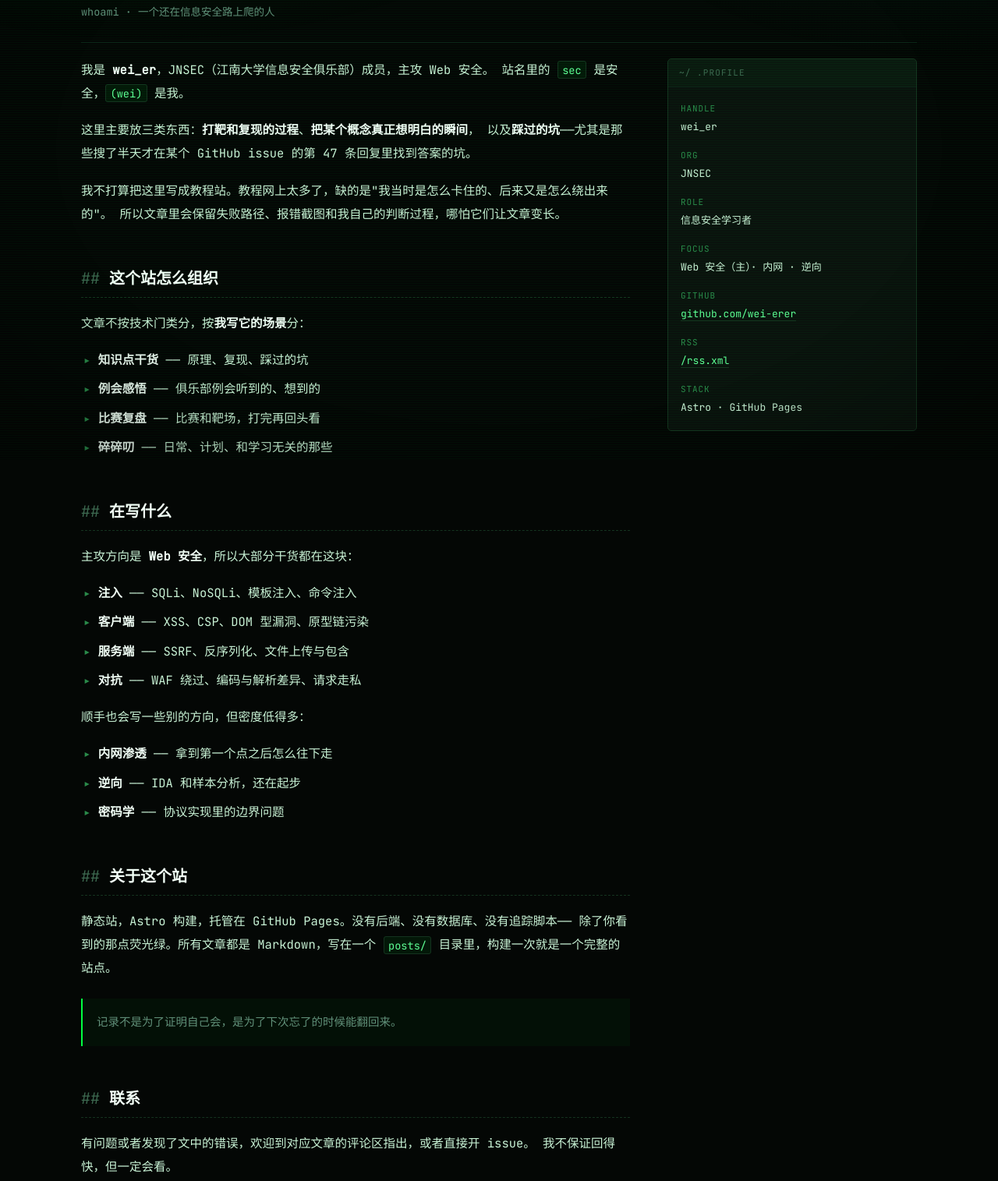
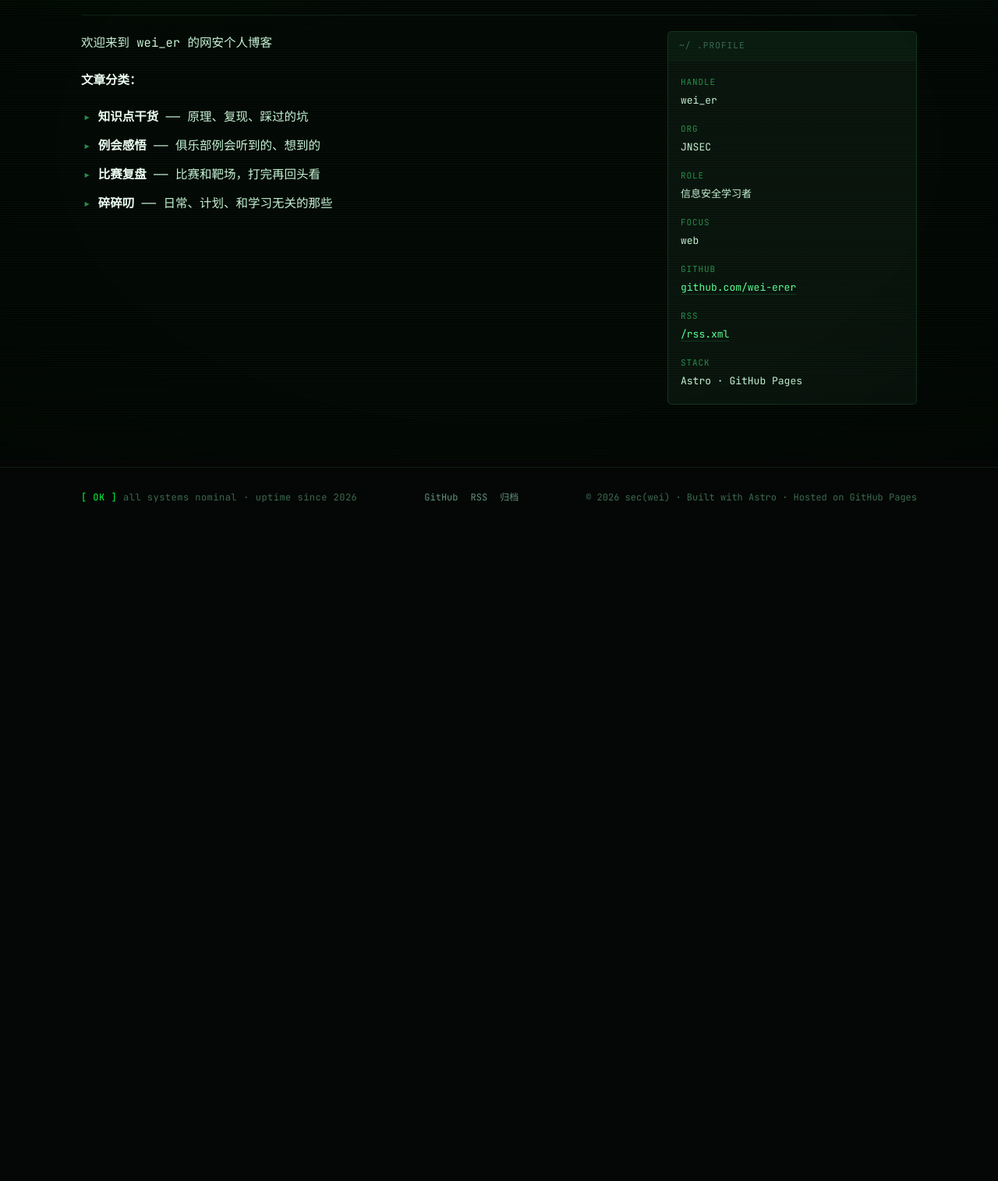
Before and after one commit to wei-erer/sec-wei, an Astro site: page /about in a window 1280 px wide. Shown: the part 210-1725 px from the top of the page at 78% size. After the commit the page ends 900 px from the top, so only its background shows below. Built offline with nearby package versions, Linux system fonts and the light colour scheme; Astro itself is replaced by a stand-in of ours.

Commit message:
关于页精简：只保留欢迎语与分类说明，profile 的 focus 改为 web

```diff
--- a/src/pages/about.astro
+++ b/src/pages/about.astro
@@ -9,71 +9,19 @@ import { withBase } from '../lib/utils.js';
     <header class="page-head">
       <p class="kicker">// about</p>
       <h1>关于</h1>
-      <p>whoami · 一个还在信息安全路上爬的人</p>
     </header>
 
     <div class="about-grid">
       <div class="prose">
-        <p>
-          我是 <strong>wei_er</strong>，JNSEC（江南大学信息安全俱乐部）成员，主攻 Web 安全。
-          站名里的 <code>sec</code> 是安全，<code>(wei)</code> 是我。
-        </p>
+        <p>欢迎来到 wei_er 的网安个人博客</p>
 
-        <p>
-          这里主要放三类东西：<strong>打靶和复现的过程</strong>、<strong>把某个概念真正想明白的瞬间</strong>，
-          以及<strong>踩过的坑</strong>——尤其是那些搜了半天才在某个 GitHub issue 的第 47 条回复里找到答案的坑。
-        </p>
-
-        <p>
-          我不打算把这里写成教程站。教程网上太多了，缺的是"我当时是怎么卡住的、后来又是怎么绕出来的"。
-          所以文章里会保留失败路径、报错截图和我自己的判断过程，哪怕它们让文章变长。
-        </p>
-
-        <h2>这个站怎么组织</h2>
-        <p>
-          文章不按技术门类分，按<strong>我写它的场景</strong>分：
-        </p>
+        <p><strong>文章分类：</strong></p>
         <ul>
           <li><strong>知识点干货</strong> —— 原理、复现、踩过的坑</li>
           <li><strong>例会感悟</strong> —— 俱乐部例会听到的、想到的</li>
           <li><strong>比赛复盘</strong> —— 比赛和靶场，打完再回头看</li>
           <li><strong>碎碎叨</strong> —— 日常、计划、和学习无关的那些</li>
         </ul>
-
-        <h2>在写什么</h2>
-        <p>
-          主攻方向是 <strong>Web 安全</strong>，所以大部分干货都在这块：
-        </p>
-        <ul>
-          <li><strong>注入</strong> —— SQLi、NoSQLi、模板注入、命令注入</li>
-          <li><strong>客户端</strong> —— XSS、CSP、DOM 型漏洞、原型链污染</li>
-          <li><strong>服务端</strong> —— SSRF、反序列化、文件上传与包含</li>
-          <li><strong>对抗</strong> —— WAF 绕过、编码与解析差异、请求走私</li>
-        </ul>
-
-        <p>顺手也会写一些别的方向，但密度低得多：</p>
-        <ul>
-          <li><strong>内网渗透</strong> —— 拿到第一个点之后怎么往下走</li>
-          <li><strong>逆向</strong> —— IDA 和样本分析，还在起步</li>
-          <li><strong>密码学</strong> —— 协议实现里的边界问题</li>
-        </ul>
-
-        <h2>关于这个站</h2>
-        <p>
-          静态站，Astro 构建，托管在 GitHub Pages。没有后端、没有数据库、没有追踪脚本——
-          除了你看到的那点荧光绿。所有文章都是 Markdown，写在一个 <code>posts/</code>
-          目录里，构建一次就是一个完整的站点。
-        </p>
-
-        <blockquote>
-          <p>记录不是为了证明自己会，是为了下次忘了的时候能翻回来。</p>
-        </blockquote>
-
-        <h2>联系</h2>
-        <p>
-          有问题或者发现了文中的错误，欢迎到对应文章的评论区指出，或者直接开 issue。
-          我不保证回得快，但一定会看。
-        </p>
       </div>
 
       <aside class="about-card">
@@ -86,7 +34,7 @@ import { withBase } from '../lib/utils.js';
           <dt>role</dt>
           <dd>信息安全学习者</dd>
           <dt>focus</dt>
-          <dd>Web 安全（主）· 内网 · 逆向</dd>
+          <dd>web</dd>
           <dt>github</dt>
           <dd>
             <a href={site.author.github} rel="noopener">{site.author.github.replace('https://', '')}</a>
```
